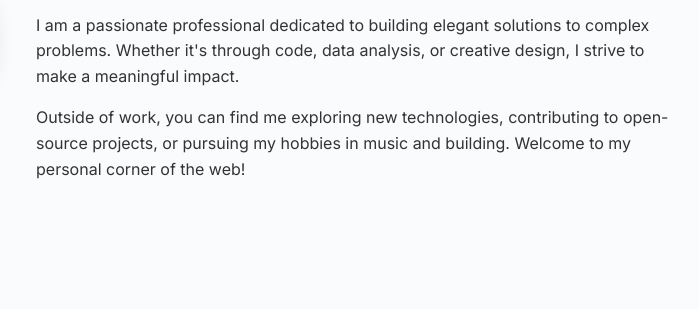
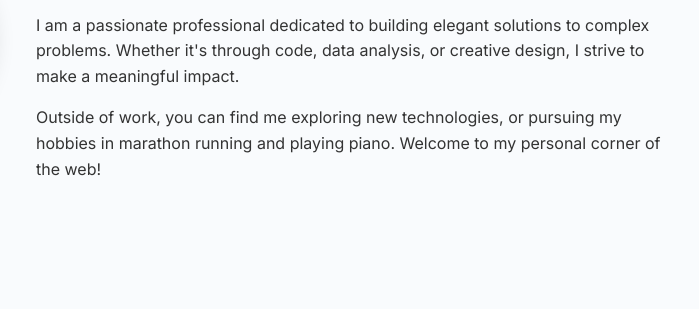
Before and after one commit to dlymarg/dlymarg.github.io, a plain HTML site: page index.html in a window 1280 px wide. Shown: the part 279-588 px from the top of the page, 404-1103 px from the left. Drawn offline with Linux system fonts and the light colour scheme.

Commit message:
updated personal description

```diff
--- a/index.html
+++ b/index.html
@@ -32,8 +32,7 @@
                     Whether it's through code, data analysis, or creative design, I strive to make a meaningful impact.
                 </p>
                 <p>
-                    Outside of work, you can find me exploring new technologies, contributing to open-source projects,
-                    or pursuing my hobbies in music and building. Welcome to my personal corner of the web!
+                    Outside of work, you can find me exploring new technologies, or pursuing my hobbies in marathon running and playing piano. Welcome to my personal corner of the web!
                 </p>
             </div>
         </section>
```
